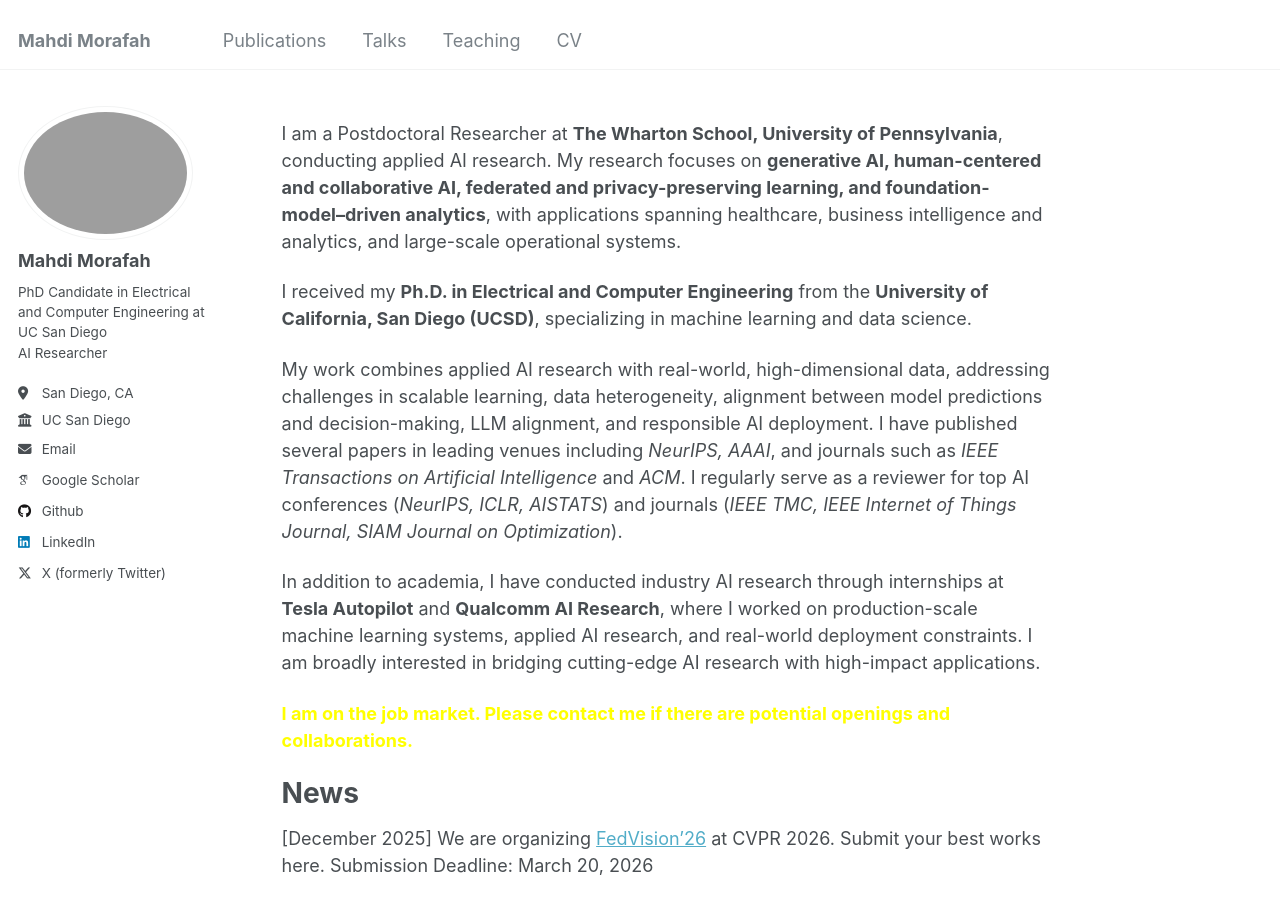
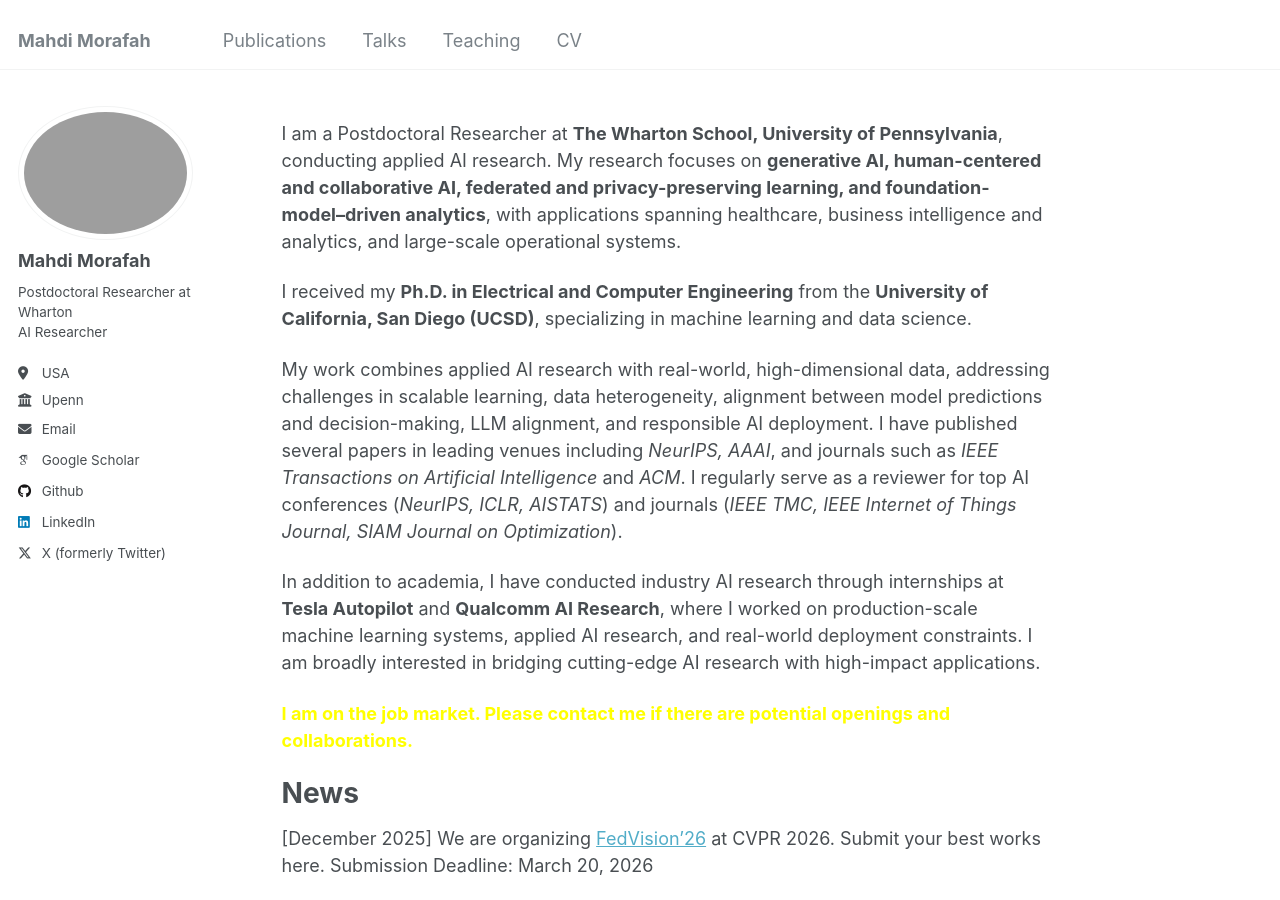
Before and after one commit to MMorafah/mmorafah, a Jekyll site: the page built from _pages/about.md, in a window 1280 px wide and 900 px high. Built offline with Jekyll 4.4.1, drawn with Linux system fonts in a browser that asks for light colours; some web fonts are replaced.

Commit message:
Update personal information in _config.yml

```diff
--- a/_config.yml
+++ b/_config.yml
@@ -24,11 +24,11 @@ author:
   avatar           : "bio-photo2.jpg" #"profile2.jpeg"
   name             : "Mahdi Morafah"
   pronouns         : # example: "she/her"
-  bio              : "PhD Candidate in Electrical and Computer Engineering at UC San Diego<br> AI Researcher"
-  location         : "San Diego, CA"
-  employer         : "UC San Diego"
+  bio              : "Postdoctoral Researcher at Wharton<br> AI Researcher"
+  location         : "USA"
+  employer         : "Upenn"
   uri              : # URL
-  email            : "mmorafah@ucsd.edu"
+  email            : "morafah.mahdi@gmail.com"
 
   # Academic websites
   googlescholar    : "https://scholar.google.com/citations?user=xrrVYuwAAAAJ&hl=en"
```
